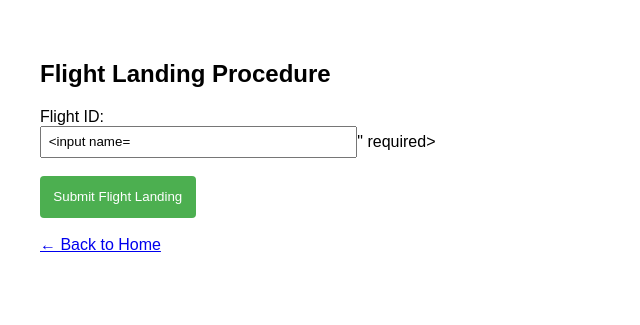
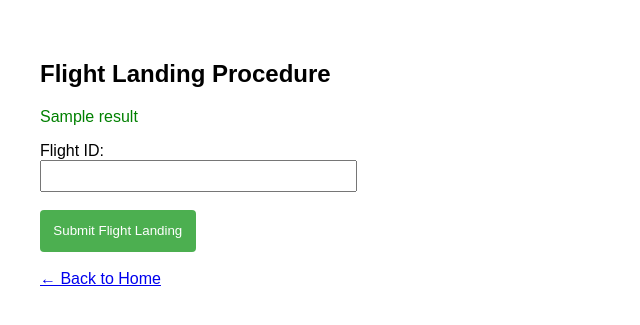
Before and after one commit to simratthind/CS4400_Phase4_37, a Flask app: template templates/flight_landing.html in a window 1280 px wide. Shown: the top 325 px of the page, without its empty margins (0-640 px from the left). Run offline with Flask 3, Linux system fonts and the light colour scheme; the template is opened without the code that fills it: most values are stand-ins (such as "Sample title", 1, 10 or a date in 2020); form fields are guessed from the names that the template uses.

Commit message:
“message”

```diff
--- a/templates/flight_landing.html
+++ b/templates/flight_landing.html
@@ -8,18 +8,23 @@
         input { width: 300px; padding: 0.5em; }
         button { padding: 1em; background-color: #4CAF50; color: white; border: none; border-radius: 4px; }
         .error { color: red; margin-top: 1em; }
+        .result { color: green; margin-top: 1em; }
     </style>
 </head>
 <body>
     <h2>Flight Landing Procedure</h2>
+
     {% if error %}
         <div class="error">{{ error }}</div>
     {% endif %}
 
+    {% if result %}
+        <div class="result">{{ result }}</div>
+    {% endif %}
+
     <form method="post">
-        <!-- Input for Flight ID -->
         <label>Flight ID:</label>
-        <input name="flightID" value="{{ form.flightID or '' }}" required>
+        <input name="flightID" value="{{ request.form.flightID or '' }}" required>
 
         <br><br>
 
```
